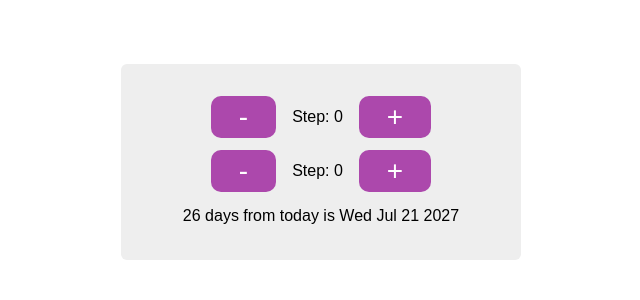
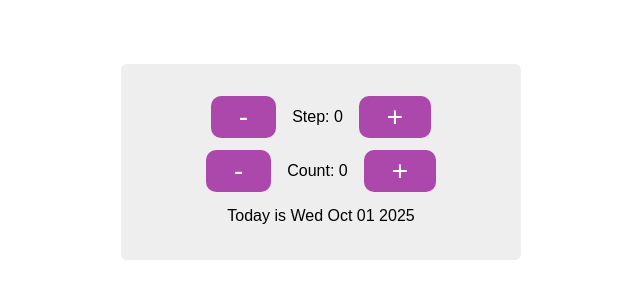
Before and after one commit to ShivaBuda/REACT-Course-revision, a React (Vite) app in the folder exercises/: page / in a window 1280 px wide. Shown: the top 300 px of the page, without its empty margins (319-959 px from the left). Built offline with nearby package versions, Linux system fonts and the light colour scheme.

Commit message:
add Exercise #1

```diff
--- a/exercises/src/App.jsx
+++ b/exercises/src/App.jsx
@@ -1,19 +1,55 @@
+import {useState} from "react";
 import "./App.css";
 const App = () => {
+    const [step, setStep] = useState(0);
+    const [count, setCount] = useState(step);
+
+    const today = new Date();
+    console.log(today.toDateString());
+    console.log(today.setDate(today.getDate() + count));
+
+    const stepPlus = function () {
+        setStep((step) => step + 1);
+    };
+    const stepMinus = function () {
+        setStep((step) => step - 1);
+    };
+
+    const dateFuture = function () {
+        setCount((count) => count + step);
+    };
+    const datePast = function () {
+        setCount((count) => count - step);
+    };
     return (
         <div className="container">
             <div className="step">
-                <button className="btn">-</button>
-                <p>Step: 0</p>
-                <button className="btn">+</button>
+                <button className="btn" onClick={stepMinus}>
+                    -
+                </button>
+                <p>Step: {step}</p>
+                <button className="btn" onClick={stepPlus}>
+                    +
+                </button>
             </div>
             <div className="count">
-                <button className="btn">-</button>
-                <p>Step: 0</p>
+                <button className="btn" onClick={datePast}>
+                    -
+                </button>
+                <p>Count: {count}</p>
 
-                <button className="btn">+</button>
+                <button className="btn" onClick={dateFuture}>
+                    +
+                </button>
             </div>
-            <p className="message">26 days from today is Wed Jul 21 2027</p>
+            <p className="message">
+                {count === 0
+                    ? "Today is "
+                    : count > 0
+                    ? `${count} days from today is `
+                    : `${Math.abs(count)} days ago was `}
+                 {today.toDateString()}
+            </p>
         </div>
     );
 };
```
